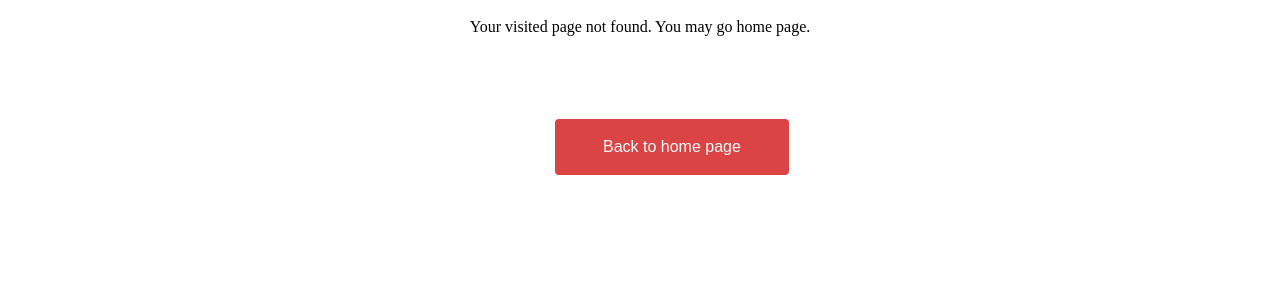
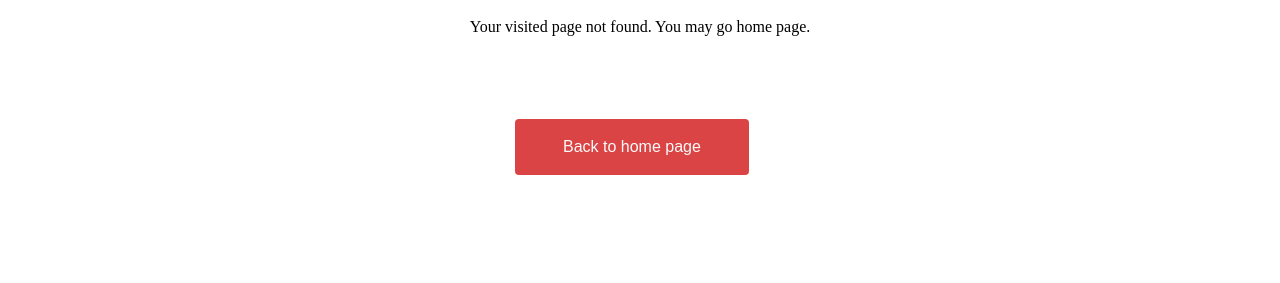
Before and after one commit to SamandarYusupaliyev/Error-404, a plain HTML site: page index.html in a window 1280 px wide. Shown: the part 517-800 px from the top of the page. Drawn offline with Linux system fonts and the light colour scheme.

Commit message:
new papka

```diff
--- a/styles/style.css
+++ b/styles/style.css
@@ -244,7 +244,7 @@
   font-weight: 500;
   line-height: 24px;
   border: none;
-  margin-left: 500px;
+  margin-left: 460px;
   margin-right: 400px;
 
 }
```
Also changed, not shown: index.html (+1 -0 lines), images/AppStore (1).png (added), images/Frame 741 (2).png (added), images/GooglePlay (1).png (added), images/Qr Code (1).png (added).
